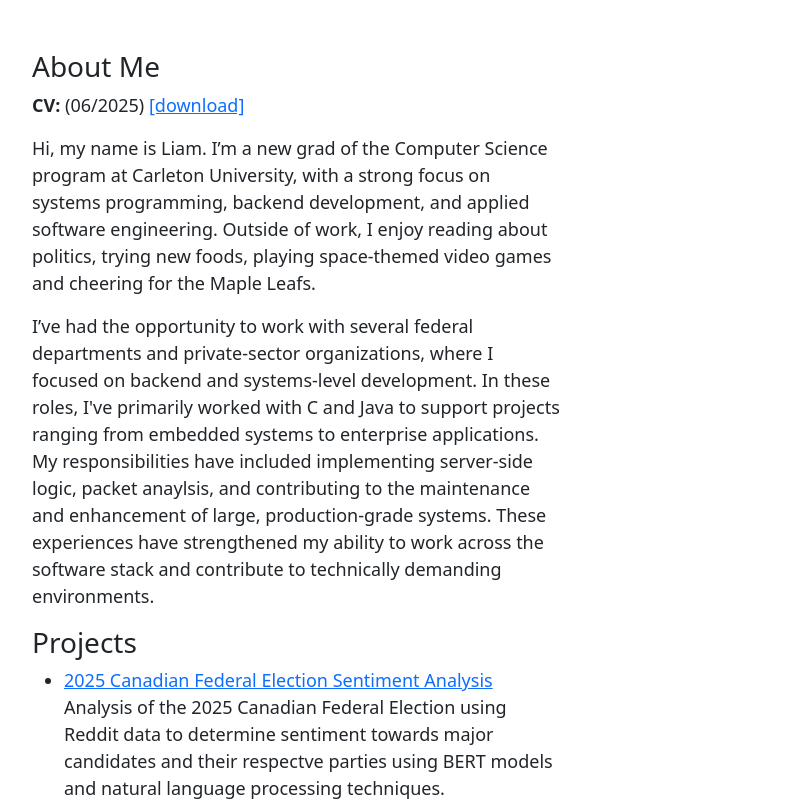
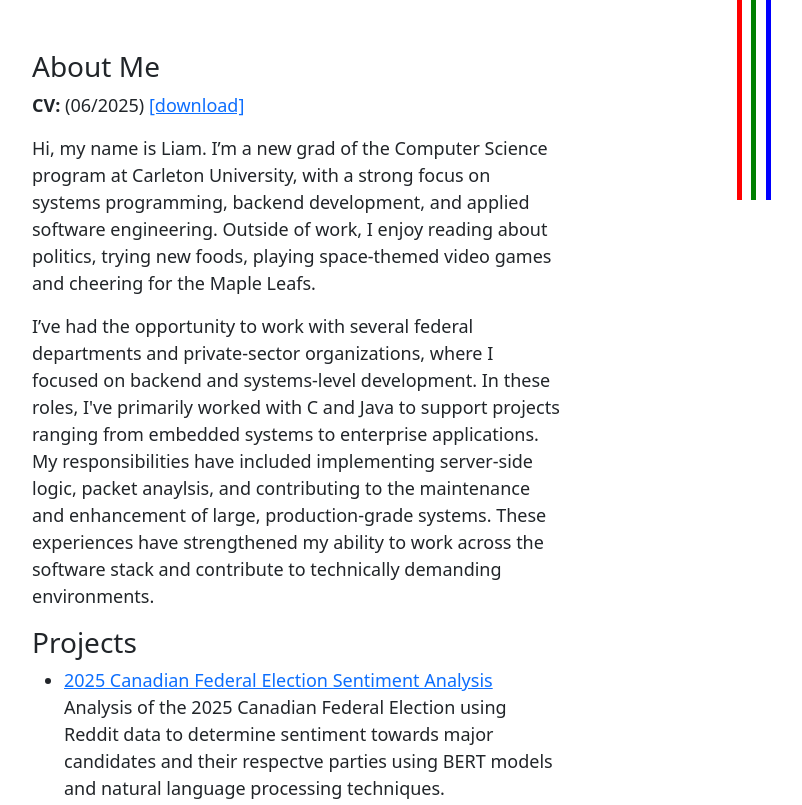
Before and after one commit to kliam11/kliam11.github.io, a plain HTML site: page index.html in a window 1280 px wide. Shown: the top 805 px of the page, 440-1242 px from the left. Drawn offline with nearby package versions, Linux system fonts and the light colour scheme.

Commit message:
add color lines and gitignore

```diff
--- a/index.html
+++ b/index.html
@@ -18,6 +18,18 @@
 </head>
 <body>
     <div class="container">
+        <div id="lines">
+            <svg height="10" width="10" xmlns="http://www.w3.org/2000/svg" style="height:100vh;">
+                <line x1="0" y1="0" x2="0" y2="25%" style="stroke:red;stroke-width:10" />
+            </svg>
+            <svg height="10" width="10" xmlns="http://www.w3.org/2000/svg" style="height:100vh;">
+                <line x1="0" y1="0" x2="0" y2="25%" style="stroke:green;stroke-width:10" />
+            </svg>
+            <svg height="10" width="10" xmlns="http://www.w3.org/2000/svg" style="height:100vh;">
+                <line x1="0" y1="0" x2="0" y2="25%" style="stroke:blue;stroke-width:10" />
+            </svg>
+
+        </div>
         <div class="row">
             <div id="bio" class="col-12 col-md-3">
                 <img src="./image/pfp.png" alt="Liam Kelly" class="img-fluid rounded-circle">
--- a/styles.css
+++ b/styles.css
@@ -16,6 +16,13 @@ body {
         margin-left: 15px;
         margin-bottom: 25px;
     }
+}
+
+#lines {
+    position: absolute;
+    top: 0;
+    right: 5%;
+    height: 100%;
 }
 
 img {
```
Also changed, not shown: image/pfp.png, 1 other file.
